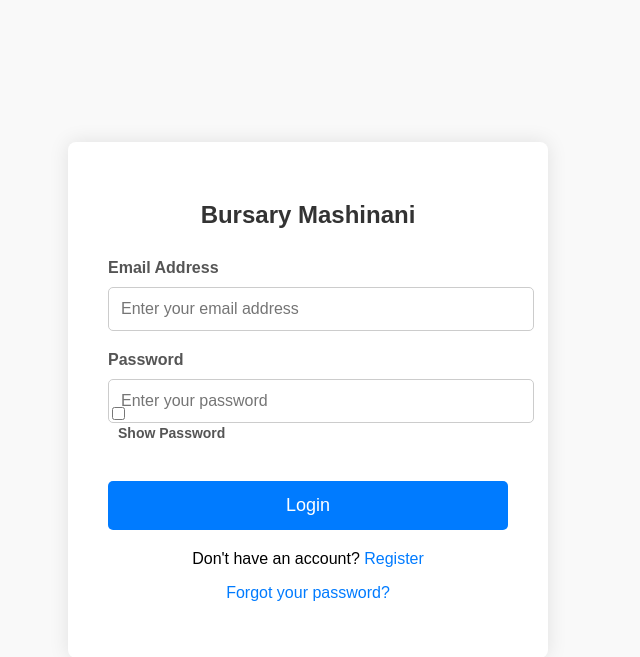
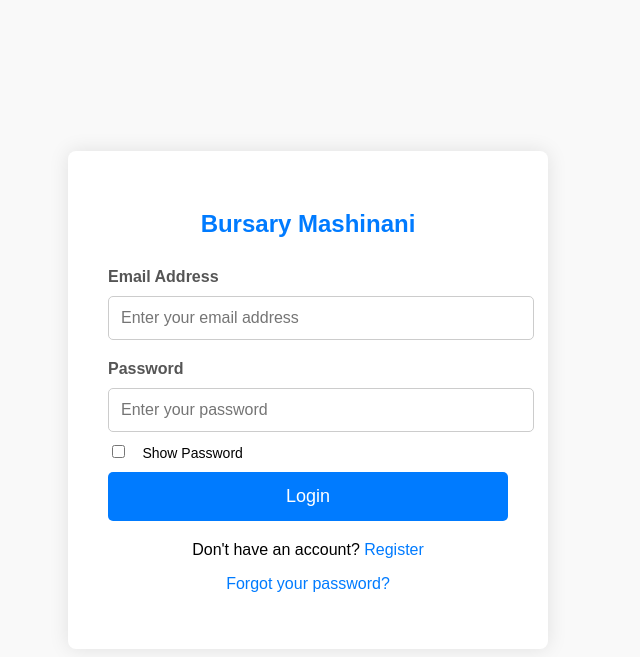
Before and after one commit to Michael-Otieno-Kasuku/Mashinani, a Django app: page /bursary/mashinani/login/ in a window 1280 px wide. Shown: the top 657 px of the page, without its empty margins (332-972 px from the left). Run offline with Django 5.2, Linux system fonts and the light colour scheme.

Commit message:
code updated

```diff
--- a/mashinani/static/css/forgot_password.css
+++ b/mashinani/static/css/forgot_password.css
@@ -20,7 +20,7 @@
 .card-title {
     font-size: 1.5rem;
     text-align: center;
-    color: black;
+    color: #007bff;
     margin-bottom: 20px;
 }
 
--- a/mashinani/static/css/login.css
+++ b/mashinani/static/css/login.css
@@ -23,7 +23,7 @@ body {
 
 .form-title {
     text-align: center;
-    color: #333;
+    color: #007bff;
     margin-bottom: 30px;
 }
 
--- a/mashinani/static/css/signup.css
+++ b/mashinani/static/css/signup.css
@@ -16,7 +16,7 @@
 }
 
 .form-title {
-    color: black;
+    color: #007bff;
     margin-bottom: 20px;
     text-align: center;
 }
--- a/mashinani/templates/forgot_password.html
+++ b/mashinani/templates/forgot_password.html
@@ -21,7 +21,7 @@
                     </div>
                     {% endif %}
                     <div class="form-group">
-                        <label for="email"><b>Email address</b></label>
+                        <label for="email"><b><font color="#555">Email address</b></font></label>
                         {{ form.email_address }}
                         <div id="error-message" class="error-message">{{ form.errors.email_address }}</div>
                     </div>
--- a/mashinani/templates/login.html
+++ b/mashinani/templates/login.html
@@ -30,12 +30,12 @@
                     {{ form.password }}
                 </div>
                 <span class="error-message">{{ form.errors.password }}</span>
-                <div class="password-toggle-container">
-                    <input type="checkbox" id="show-password-checkbox">
-                    <label for="show-password-checkbox" class="password-toggle-label">
-                        <span>Show Password</span>
-                    </label>
-                </div>
+            </div>
+            <div class="password-toggle-container">
+                <input type="checkbox" id="show-password-checkbox">
+                <label for="show-password-checkbox" class="password-toggle-label">
+                    <span>Show Password</span>
+                </label>
             </div>
             <button type="submit" class="btn btn-primary">Login</button>
         </form>
```
